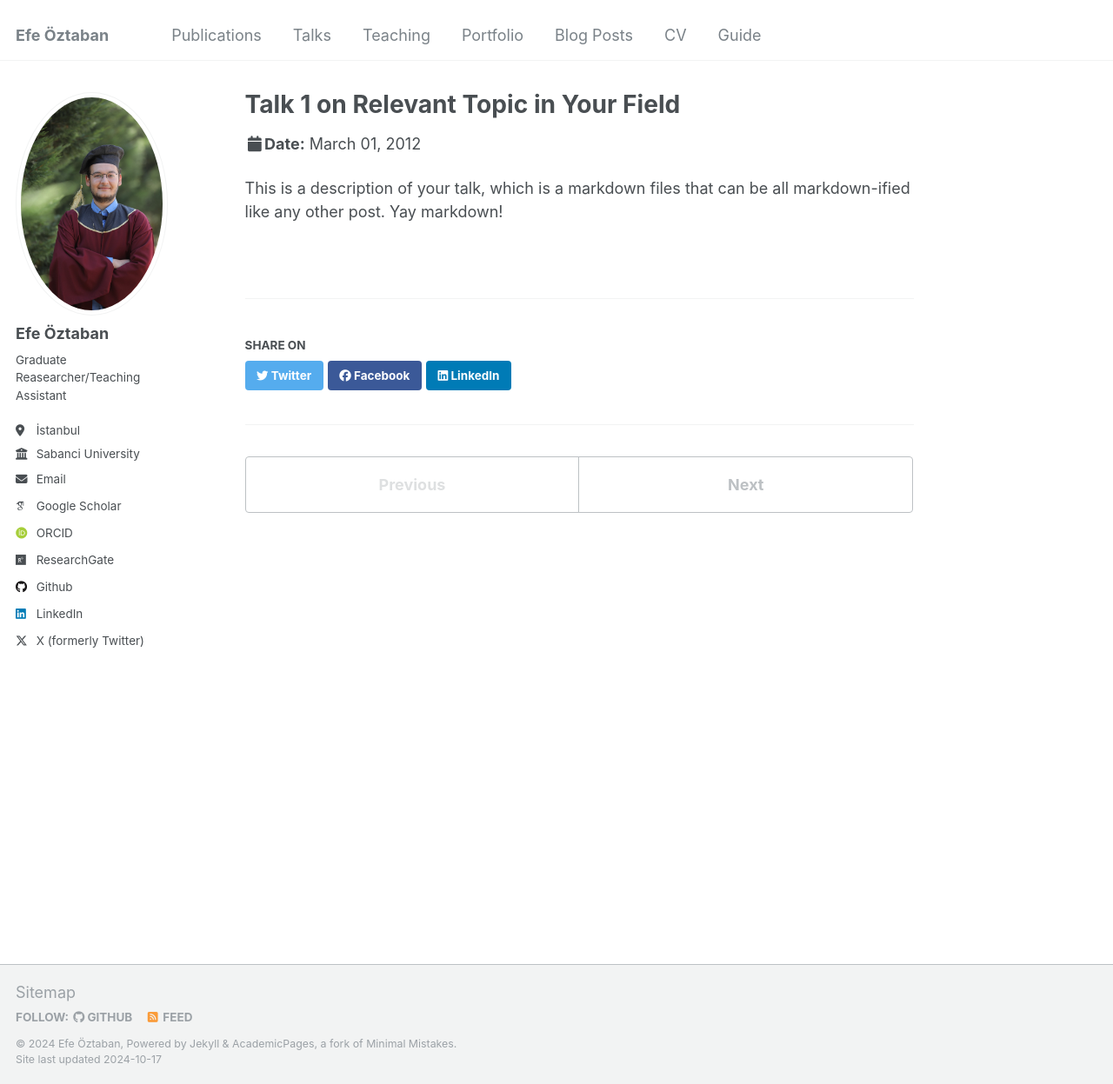
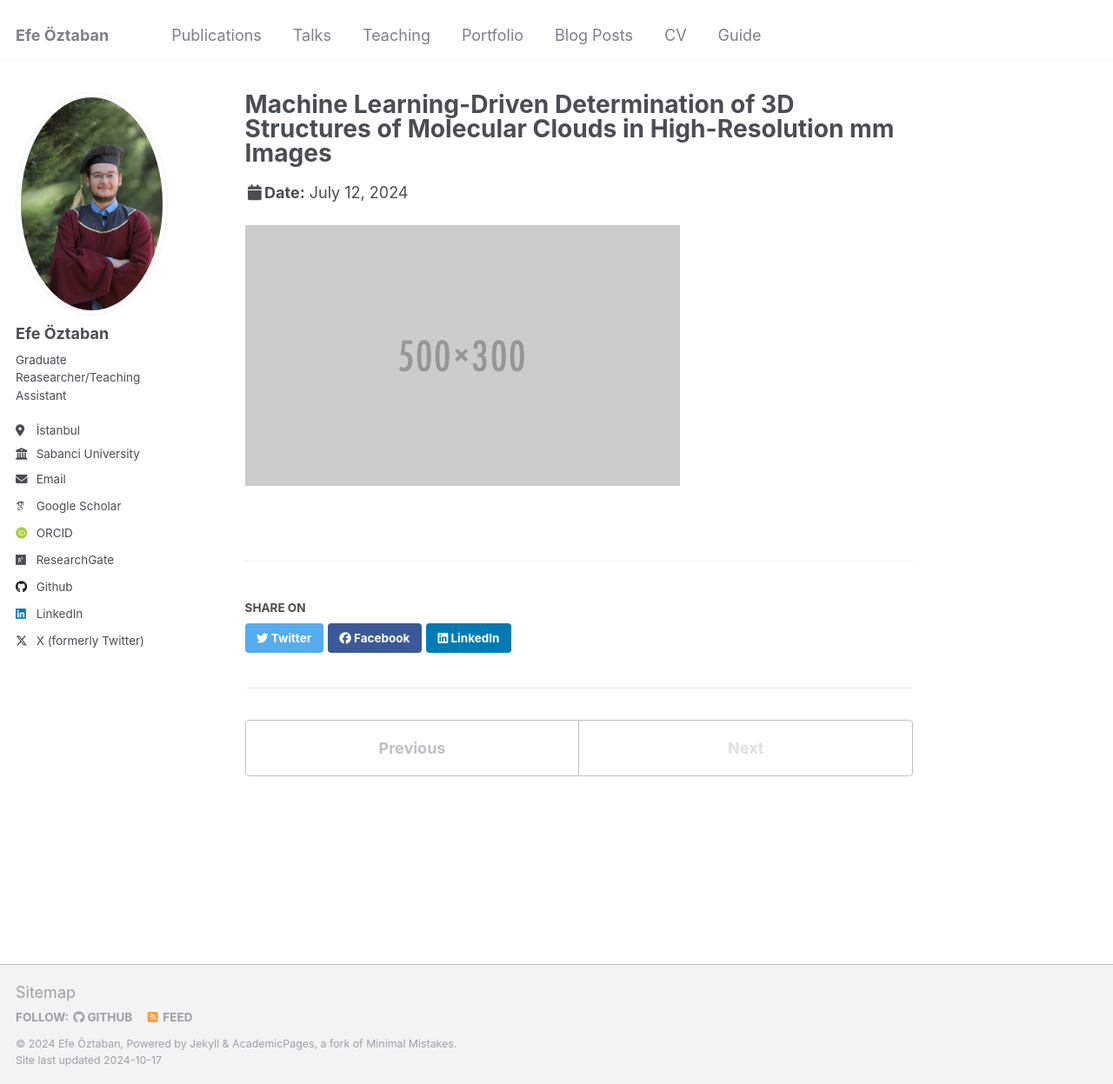
Before and after one commit to efeoztaban/efeoztaban.github.io, a Jekyll site: the page built from _talks/2012-03-01-talk-1.md, in a window 1280 px wide and 1247 px high. Shown: the whole window at 87% size. Built offline with Jekyll 4.4.1, drawn with Linux system fonts in a browser that asks for light colours; some web fonts are replaced.

Commit message:
Update 2012-03-01-talk-1.md

```diff
--- a/_talks/2012-03-01-talk-1.md
+++ b/_talks/2012-03-01-talk-1.md
@@ -1,11 +1,11 @@
 ---
-title: "Talk 1 on Relevant Topic in Your Field"
+title: "Machine Learning-Driven Determination of 3D Structures of Molecular Clouds in High-Resolution mm Images"
 collection: talks
 type: "Talk"
-permalink: /talks/2012-03-01-talk-1
-venue: "UC San Francisco, Department of Testing"
-date: 2012-03-01
-location: "San Francisco, California"
+permalink: "https://indico.ict.inaf.it/event/2690/"
+venue: "International Conference on Machine Learning for Astrophysics, University of Catania"
+date: 2024-07-12
+location: "Catania, Italy"
 ---
 
-This is a description of your talk, which is a markdown files that can be all markdown-ified like any other post. Yay markdown!
+<img src='/images/500x300.png'>
```
